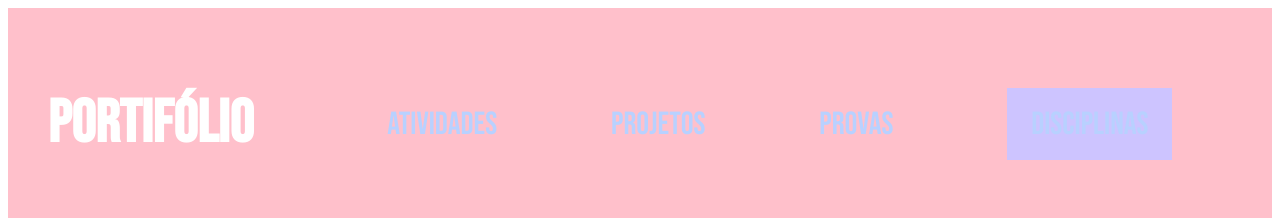
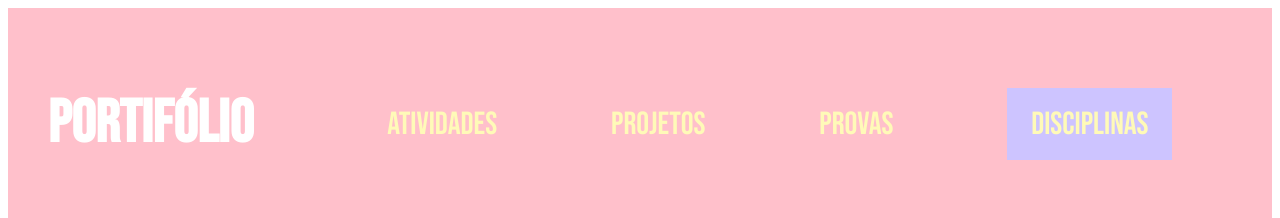
Before and after one commit to mitskixw/Trabalho-Portifolio, a plain HTML site: page index.html in a window 1280 px wide. Shown: the top 218 px of the page. Drawn offline with Linux system fonts and the light colour scheme.

Commit message:
awefrtdf

```diff
--- a/style.css
+++ b/style.css
@@ -5,7 +5,7 @@
 @import url('https://fonts.googleapis.com/css2?family=Pacifico&display=swap');
 
 :root{
-    --azul-claro: #b8d1ff;
+    --azul-claro: #fffab8;
     --rosa-claro: rgb(255, 228, 240);
 }
 
--- a/style2.css
+++ b/style2.css
@@ -3,7 +3,7 @@
 @import url('https://fonts.googleapis.com/css2?family=Pacifico&display=swap');
 
 :root{
-    --azul-claro: #b8d1ff;
+    --azul-claro: #fffab8;
     --rosa-claro: rgb(255, 228, 240);
 }
 
--- a/style3.css
+++ b/style3.css
@@ -3,7 +3,7 @@
 @import url('https://fonts.googleapis.com/css2?family=Pacifico&display=swap');
 
 :root{
-    --azul-claro: #b8d1ff;
+    --azul-claro: #fffab8;
     --rosa-claro: rgb(255, 228, 240);
 }
 
--- a/style4.css
+++ b/style4.css
@@ -3,7 +3,7 @@
 @import url('https://fonts.googleapis.com/css2?family=Pacifico&display=swap');
 
 :root{
-    --azul-claro: #b8d1ff;
+    --azul-claro: #fffab8;
     --rosa-claro: rgb(255, 228, 240);
 }
 
```
